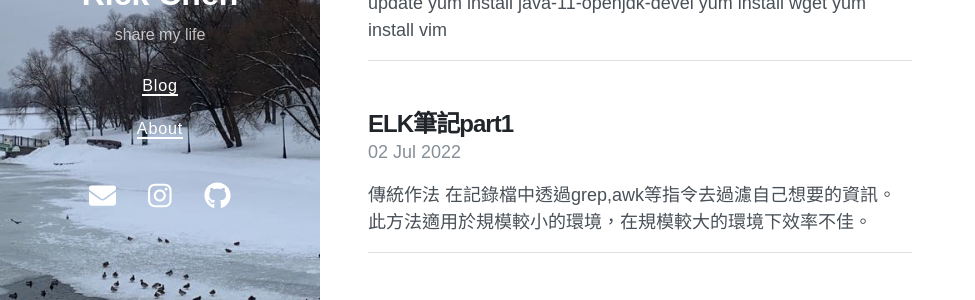
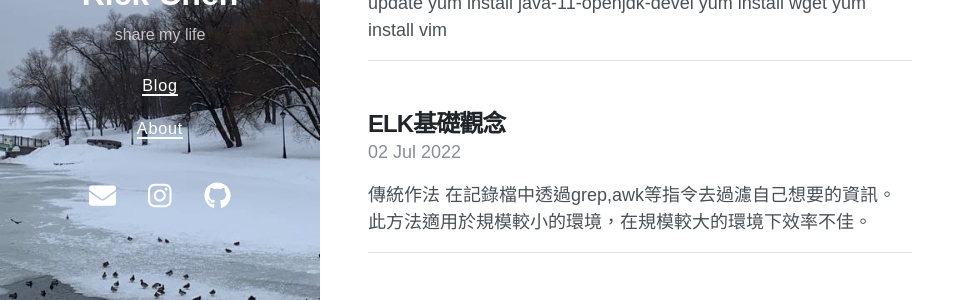
Before and after one commit to jerry940917chen/jerry940917chen.github.io, a Jekyll site: the page built from index.html, in a window 1280 px wide and 900 px high, scrolled down 537 px. Shown: the part 417-717 px from the top of the window, without its empty margins (0-975 px from the left). Built offline with Jekyll 4.4.1, drawn with Linux system fonts in a browser that asks for light colours; nearby versions of some CDN libraries; the list of posts is cut into pages by our own code.

Commit message:
Update 2022-07-02-ELK.md

```diff
--- a/_posts/2022-07-02-ELK.md
+++ b/_posts/2022-07-02-ELK.md
@@ -1,6 +1,6 @@
 ---
 layout: post
-title: ELK筆記part1
+title: ELK基礎觀念
 author: Rick Chen
 tags: Linux
 date: 2022-07-02
```
